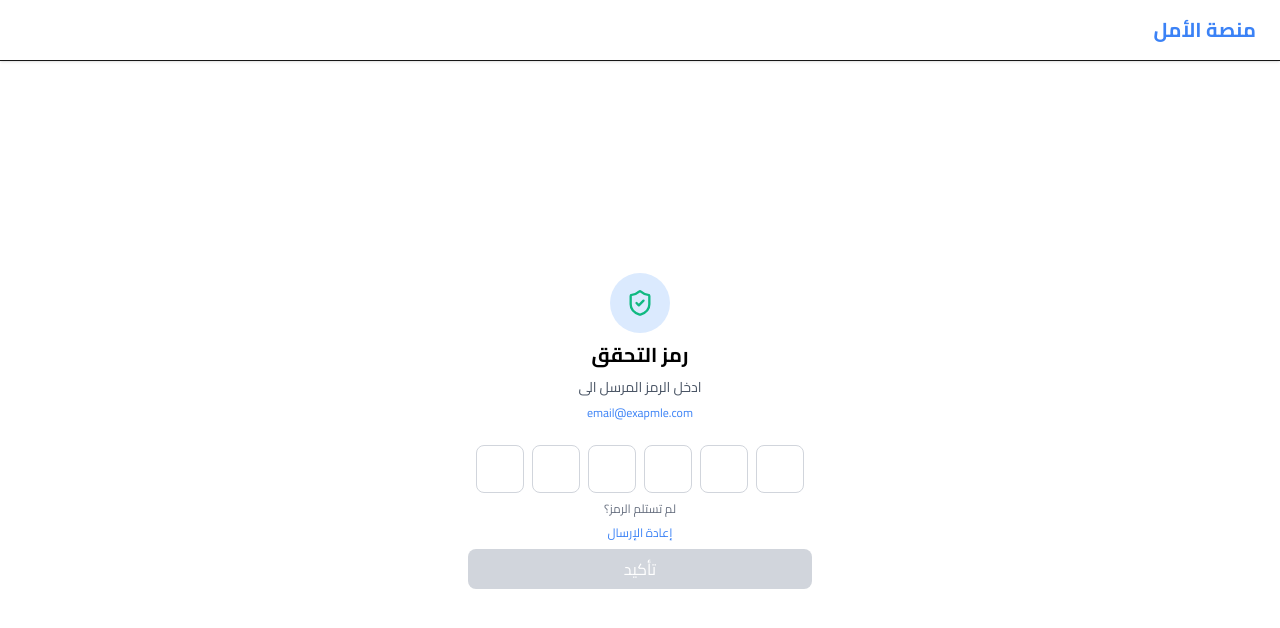
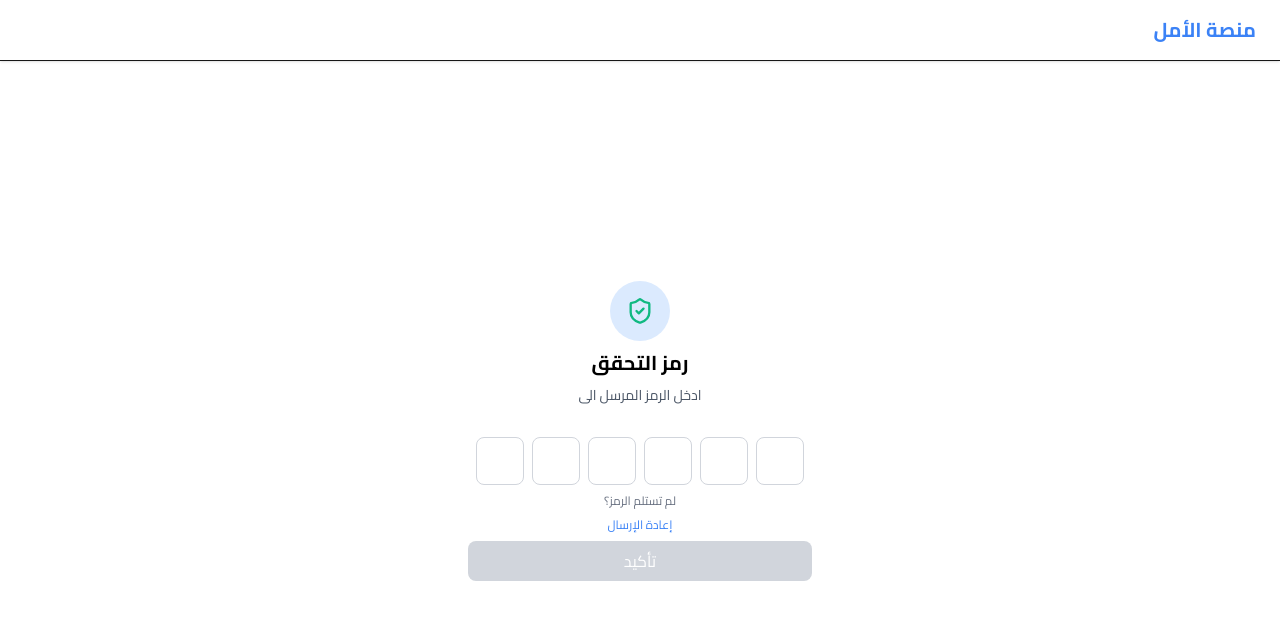
Before and after one commit to Yaffa-Solutions/AlAmal-Platform, a Next.js app in the folder frontend/: page /auth/verify in a window 1280 px wide. Shown: the top 628 px of the page. Built offline with nearby package versions, Linux system fonts and the light colour scheme.

Commit message:
edit email span display user email on OTP verify page

```diff
--- a/frontend/src/app/auth/verify/page.tsx
+++ b/frontend/src/app/auth/verify/page.tsx
@@ -92,7 +92,7 @@ export default function verifyPage() {
     <ShieldCheck className="text-[#10B981] bg-blue-100 p-4 rounded-full w-15 h-15" />
     <h1 className="text-black text-xl font-bold "> رمز التحقق</h1>
     <p className="text-gray-600 text-sm">ادخل الرمز المرسل الى</p>
-    <span className="text-[#3B82F6] text-xs mb-4"> email@exapmle.com</span>
+    <span className="text-[#3B82F6] text-xs mb-4"> {email}</span>
     <div className=" flex gap-2">
         {code.map((num,index)=>(
             <input
```
